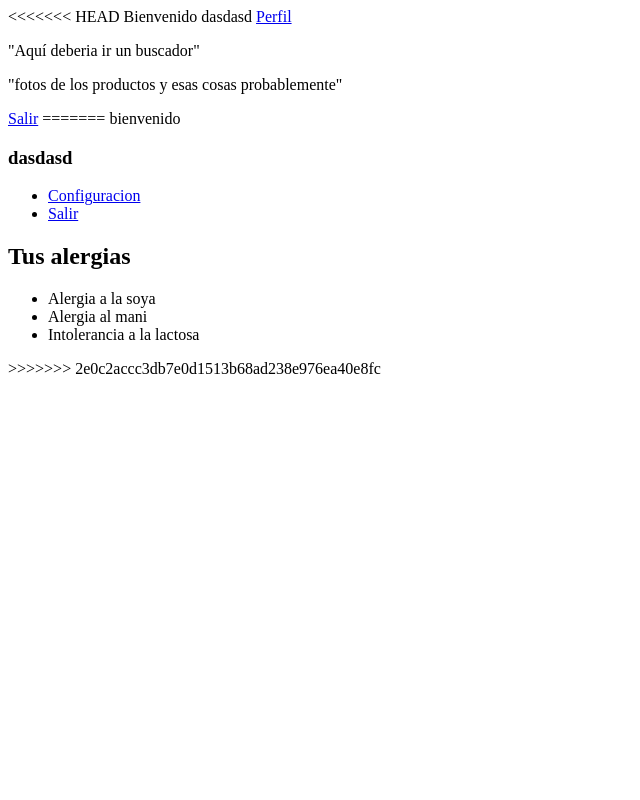
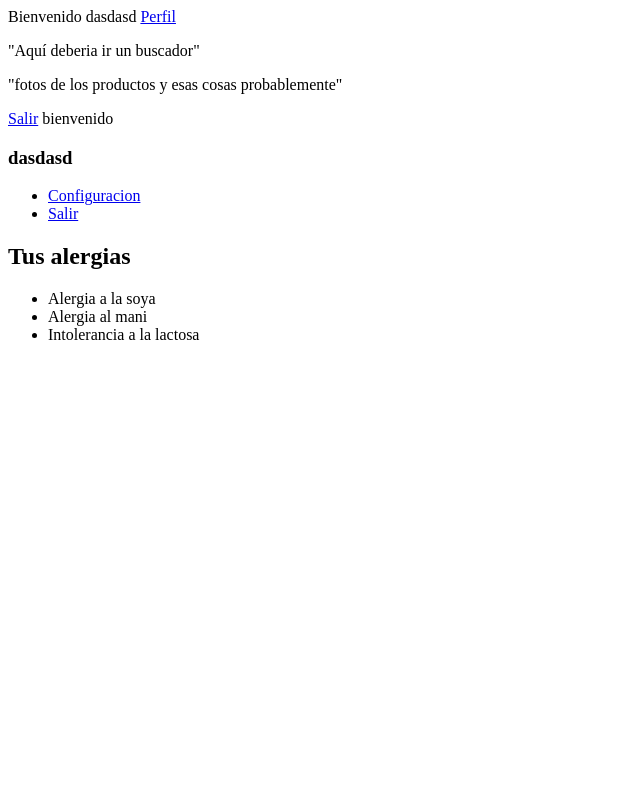
Before and after one commit to Sebo27gg/coso-de-proyecto-inicial, a Django app: page /home/ in a window 1280 px wide. Shown: the whole page, without its empty margins (0-640 px from the left). Run offline with Django 5.2, Linux system fonts and the light colour scheme; a user stored in the database is signed in; data comes from the database, SQL or seed files in the repository; both versions use the stored data as it was after the commit.

Commit message:
arreglado bien

```diff
--- a/templates/home.html
+++ b/templates/home.html
@@ -1,5 +1,4 @@
 {% if user.is_authenticated %}
-<<<<<<< HEAD
 Bienvenido {{user.username}}
  <a href="http://127.0.0.1:8000/perfil/">Perfil</a>
 
@@ -7,7 +6,6 @@ Bienvenido {{user.username}}
 
     <p>"fotos de los productos y esas cosas probablemente"</p>
 <a href="{% url "logout" %}">Salir</a>
-=======
 bienvenido
 <h3>{{user.username}}</h3>
 <ul>
@@ -25,7 +23,6 @@ bienvenido
     {% endfor %}
 </ul>
 
->>>>>>> 2e0c2accc3db7e0d1513b68ad238e976ea40e8fc
 {% else %}
 bienvenido invitado
 <h1>Alergias disponibles:</h1>
```
Also changed, not shown: db.sqlite3.
